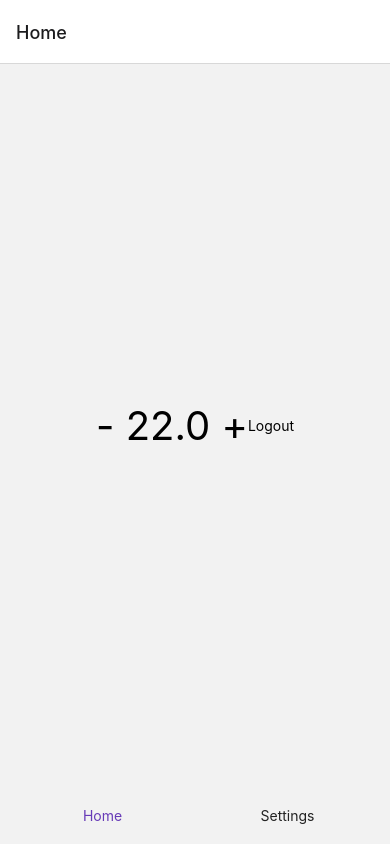
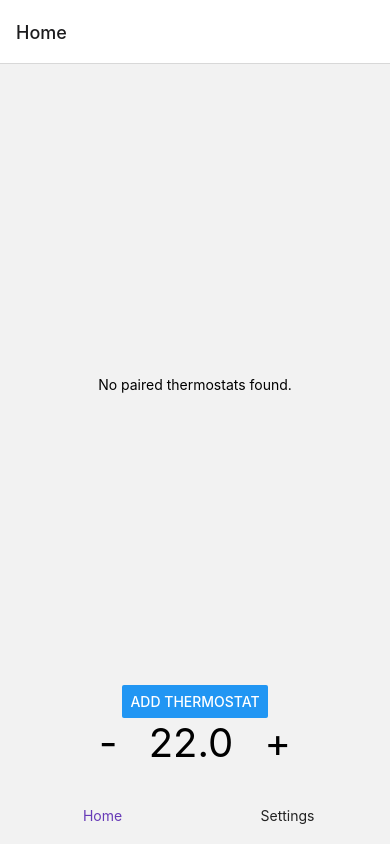
Before and after one commit to roberthevesi/thermolearn-frontend, a React Native app in the folder ThermolearnFrontend/: screen /Main in a window 390 px wide. Built offline with nearby package versions, Linux system fonts and the light colour scheme.

Commit message:
Added "pair thermostat" feature with QR code

```diff
--- a/ThermolearnFrontend/src/screens/HomeScreen.js
+++ b/ThermolearnFrontend/src/screens/HomeScreen.js
@@ -1,13 +1,22 @@
-import React, { useState, useRef } from "react";
-import { View, Alert, Text, TouchableOpacity } from "react-native";
+import React, { useState, useEffect } from "react";
+import {
+	View,
+	Alert,
+	Text,
+	TouchableOpacity,
+	StyleSheet,
+	Button,
+	Image,
+} from "react-native";
+import AsyncStorage from "@react-native-async-storage/async-storage";
+import * as ImagePicker from "expo-image-picker";
 import api from "../utils/api";
-import { useAuth } from "../utils/AuthContext";
-import AsyncStorage from "@react-native-async-storage/async-storage";
+import * as FileSystem from "expo-file-system";
 
 const HomeScreen = ({ navigation }) => {
 	const [temperature, setTemperature] = useState(22);
-	const timeoutId = useRef(null);
-	const { logout } = useAuth();
+	const [thermostats, setThermostats] = useState([]);
+	const [loading, setLoading] = useState(true);
 
 	const handlePress = async (temp) => {
 		if (timeoutId.current) {
@@ -39,34 +48,173 @@ const HomeScreen = ({ navigation }) => {
 		}, 2000); // 2s delay
 	};
 
-	const handleLogout = async () => {
+	const fetchPairedThermostats = async () => {
 		try {
-			await logout();
-			navigation.navigate("Login");
+			const userId = await AsyncStorage.getItem("userId");
+			if (!userId) {
+				Alert.alert("Error", "User ID not found in storage.");
+				setLoading(false);
+				return;
+			}
+
+			const token = await AsyncStorage.getItem("userToken");
+			const response = await api.get(
+				`/user/get-user-paired-thermostats`,
+				{
+					params: { userId },
+					headers: {
+						Authorization: `Bearer ${token}`,
+					},
+				}
+			);
+
+			setThermostats(response.data || []);
 		} catch (error) {
-			console.error("Logout failed:", error);
+			console.error("Failed to fetch paired thermostats", error);
+			Alert.alert("Error", "Failed to fetch paired thermostats.");
+		} finally {
+			setLoading(false);
 		}
 	};
 
+	const handleImagePicked = async (result) => {
+		if (!result.cancelled && result.assets && result.assets.length > 0) {
+			const assetUri = result.assets[0].uri;
+
+			try {
+				const base64Image = await FileSystem.readAsStringAsync(
+					assetUri,
+					{
+						encoding: FileSystem.EncodingType.Base64,
+					}
+				);
+
+				const formData = new FormData();
+				formData.append("file", {
+					uri: assetUri,
+					name: "photo.jpg",
+					type: "image/jpeg",
+				});
+
+				const response = await fetch(
+					"https://api.qrserver.com/v1/read-qr-code/",
+					{
+						method: "POST",
+						body: formData,
+						headers: {
+							"Content-Type": "multipart/form-data",
+						},
+					}
+				);
+
+				const data = await response.json();
+
+				if (
+					data &&
+					data.length > 0 &&
+					data[0].symbol.length > 0 &&
+					data[0].symbol[0].data
+				) {
+					const qrCodeData = data[0].symbol[0].data;
+					handleQRCodeScanned(qrCodeData);
+				} else {
+					Alert.alert("Error", "No QR code found in the image.");
+				}
+			} catch (error) {
+				console.error("Error decoding QR code", error);
+				Alert.alert("Error", "Failed to decode QR code.");
+			}
+		}
+	};
+
+	const handleQRCodeScanned = async (thermostatId) => {
+		try {
+			const userId = await AsyncStorage.getItem("userId");
+			if (!userId) {
+				Alert.alert("Error", "User ID not found in storage.");
+				return;
+			}
+
+			const token = await AsyncStorage.getItem("userToken");
+			const response = await api.post(
+				`/thermostat/pair-thermostat`,
+				{ userId, thermostatId },
+				{
+					headers: {
+						Authorization: `Bearer ${token}`,
+						"Content-Type": "application/json",
+					},
+				}
+			);
+
+			if (response.status === 200) {
+				Alert.alert("Success", "Thermostat paired successfully!");
+				fetchPairedThermostats();
+			} else {
+				Alert.alert("Error", "Failed to pair thermostat.");
+			}
+		} catch (error) {
+			console.error("Failed to pair thermostat", error);
+			Alert.alert("Error", "Failed to pair thermostat.");
+		}
+	};
+
+	useEffect(() => {
+		fetchPairedThermostats();
+	}, []);
+
+	const openImagePicker = async () => {
+		const { status } =
+			await ImagePicker.requestMediaLibraryPermissionsAsync();
+		if (status !== "granted") {
+			Alert.alert(
+				"Permission Denied",
+				"We need permission to access your photo library"
+			);
+			return;
+		}
+
+		const result = await ImagePicker.launchImageLibraryAsync({
+			mediaTypes: ImagePicker.MediaTypeOptions.Images,
+			allowsEditing: false,
+			quality: 1,
+		});
+
+		handleImagePicked(result);
+	};
+
 	return (
-		<View
-			style={{
-				flex: 1,
-				justifyContent: "center",
-				alignItems: "center",
-				flexDirection: "row",
-			}}
-		>
+		<View style={styles.container}>
+			{thermostats.length === 0 ? (
+				<View style={styles.centered}>
+					<Text>No paired thermostats found.</Text>
+				</View>
+			) : (
+				<View style={styles.thermostatsList}>
+					{thermostats.map((thermostat) => (
+						<Text key={thermostat.id} style={styles.thermostatId}>
+							Thermostat ID: {thermostat.thermostatId}
+						</Text>
+					))}
+				</View>
+			)}
+
+			<Button title="Add Thermostat" onPress={openImagePicker} />
+
+			<View style={styles.tempControl}>
 				<TouchableOpacity
 					onPress={() => {
 						setTemperature((prevTemp) => prevTemp - 0.5);
 						handlePress(temperature - 0.5);
 					}}
 				>
-				<Text style={{ fontSize: 40 }}>-</Text>
+					<Text style={styles.tempButton}>-</Text>
 				</TouchableOpacity>
 
-			<Text style={{ fontSize: 40 }}> {temperature.toFixed(1)} </Text>
+				<Text style={styles.temperature}>
+					{" "}
+					{temperature.toFixed(1)}{" "}
+				</Text>
 
 				<TouchableOpacity
 					onPress={() => {
@@ -74,14 +222,44 @@ const HomeScreen = ({ navigation }) => {
 						handlePress(temperature + 0.5);
 					}}
 				>
-				<Text style={{ fontSize: 40 }}>+</Text>
+					<Text style={styles.tempButton}>+</Text>
 				</TouchableOpacity>
-
-			<TouchableOpacity onPress={handleLogout}>
-				<Text>Logout</Text>
-			</TouchableOpacity>
+			</View>
 		</View>
 	);
 };
 
+const styles = StyleSheet.create({
+	container: {
+		flex: 1,
+		justifyContent: "center",
+		alignItems: "center",
+		padding: 20,
+	},
+	centered: {
+		flex: 1,
+		justifyContent: "center",
+		alignItems: "center",
+	},
+	thermostatsList: {
+		marginBottom: 20,
+	},
+	thermostatId: {
+		fontSize: 18,
+		marginVertical: 5,
+	},
+	tempControl: {
+		flexDirection: "row",
+		justifyContent: "center",
+		alignItems: "center",
+	},
+	tempButton: {
+		fontSize: 40,
+		marginHorizontal: 20,
+	},
+	temperature: {
+		fontSize: 40,
+	},
+});
+
 export default HomeScreen;
--- a/ThermolearnFrontend/src/screens/SettingsScreen.js
+++ b/ThermolearnFrontend/src/screens/SettingsScreen.js
@@ -1,10 +1,32 @@
 import React from "react";
 import { View, Text } from "react-native";
+import { useAuth } from "../utils/AuthContext";
+import { TouchableOpacity } from "react-native";
 
-const SettingsScreen = () => {
+const SettingsScreen = ({ navigation }) => {
+	const { logout } = useAuth();
+
+	const handleLogout = async () => {
+		try {
+			await logout();
+			navigation.navigate("Login");
+		} catch (error) {
+			console.error("Logout failed:", error);
+		}
+	};
+
 	return (
-		<View>
-			<Text>Settings Screen</Text>
+		<View
+			style={{
+				flex: 1,
+				justifyContent: "center",
+				alignItems: "center",
+				flexDirection: "row",
+			}}
+		>
+			<TouchableOpacity onPress={handleLogout}>
+				<Text>Logout</Text>
+			</TouchableOpacity>
 		</View>
 	);
 };
--- a/ThermolearnFrontend/src/utils/AuthContext.js
+++ b/ThermolearnFrontend/src/utils/AuthContext.js
@@ -47,6 +47,8 @@ export const AuthProvider = ({ children }) => {
 			if (isAccountVerified) {
 				const { token } = response.data;
 				await AsyncStorage.setItem("userToken", token);
+				var userId = response.data.user.id.toString();
+				console.log("User ID:", userId);
 				setUserToken(token);
 				return true;
 			} else {
```
Also changed, not shown: ThermolearnFrontend/package.json (+12 -1 lines), 2 other files (tests, documents, lock files or other folders). Lines whose indentation alone changed are shown as unchanged.
